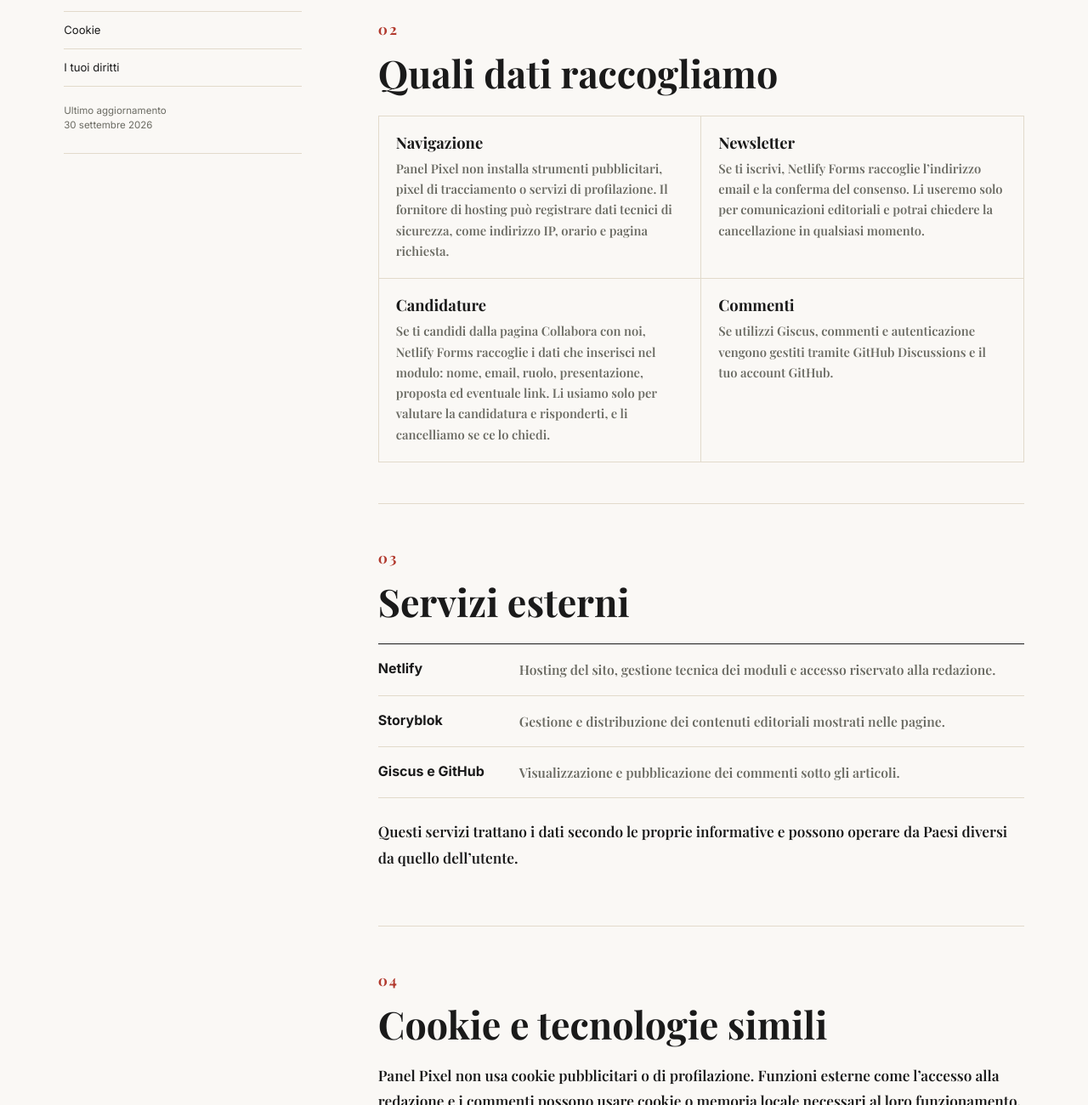
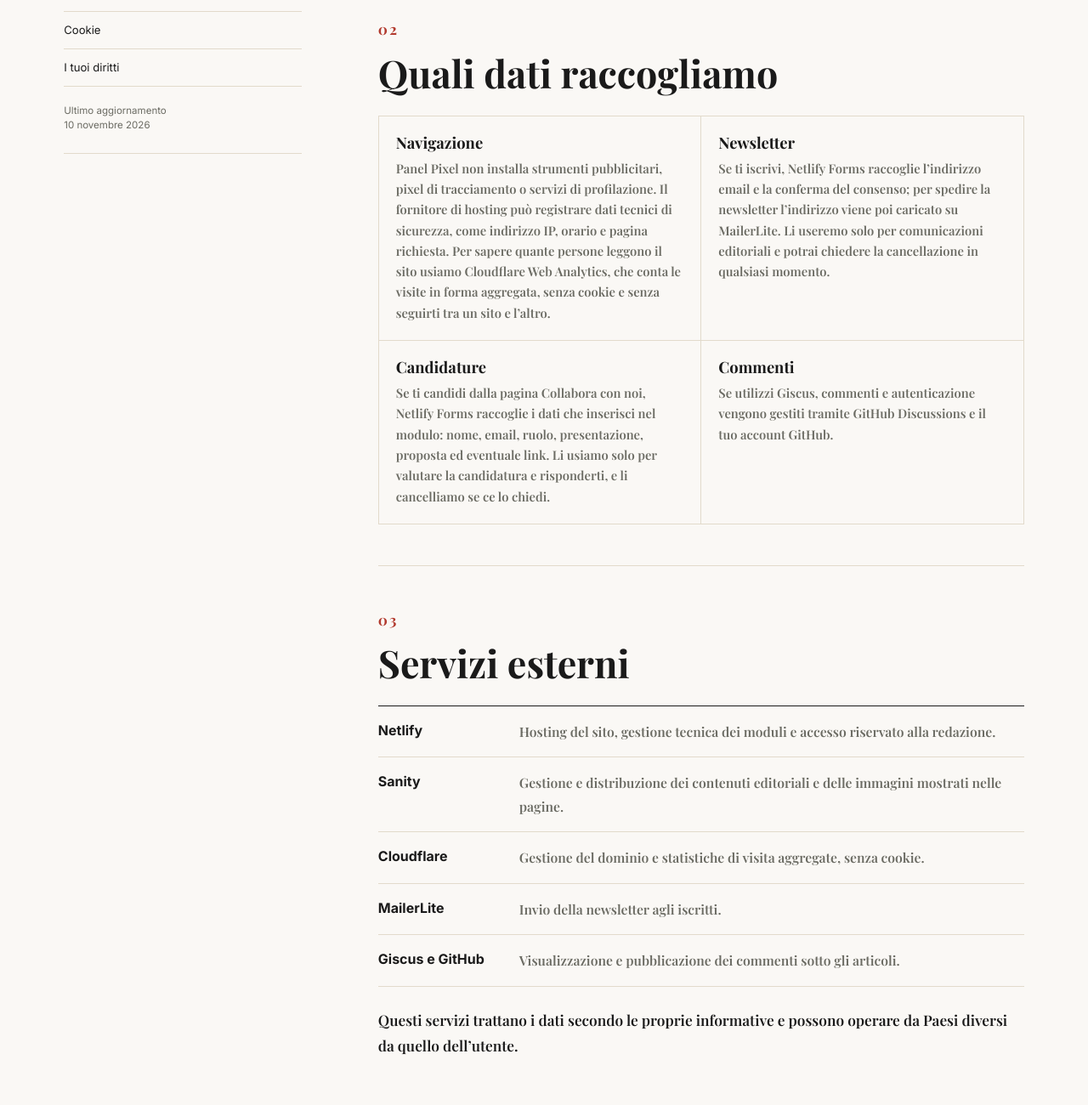
Before and after one commit to barrygianfranco-ship-it/panelpixel-site, a website: page privacy.html in a window 1280 px wide. Shown: the part 691-1991 px from the top of the page at 85% size. Drawn offline with Linux system fonts and the light colour scheme.

Commit message:
Privacy: Sanity al posto di Storyblok, MailerLite e Cloudflare

```diff
--- a/privacy.html
+++ b/privacy.html
@@ -81,7 +81,7 @@
         <a href="#cookie">Cookie</a>
         <a href="#diritti">I tuoi diritti</a>
       </nav>
-      <p class="privacy-updated">Ultimo aggiornamento<br><time datetime="2026-09-30">30 settembre 2026</time></p>
+      <p class="privacy-updated">Ultimo aggiornamento<br><time datetime="2026-11-10">10 novembre 2026</time></p>
     </aside>
 
     <article class="privacy-content">
@@ -95,8 +95,8 @@
         <p class="privacy-section-number">02</p>
         <h2>Quali dati raccogliamo</h2>
         <div class="privacy-cards">
-          <div><h3>Navigazione</h3><p>Panel Pixel non installa strumenti pubblicitari, pixel di tracciamento o servizi di profilazione. Il fornitore di hosting può registrare dati tecnici di sicurezza, come indirizzo IP, orario e pagina richiesta.</p></div>
-          <div><h3>Newsletter</h3><p>Se ti iscrivi, Netlify Forms raccoglie l’indirizzo email e la conferma del consenso. Li useremo solo per comunicazioni editoriali e potrai chiedere la cancellazione in qualsiasi momento.</p></div>
+          <div><h3>Navigazione</h3><p>Panel Pixel non installa strumenti pubblicitari, pixel di tracciamento o servizi di profilazione. Il fornitore di hosting può registrare dati tecnici di sicurezza, come indirizzo IP, orario e pagina richiesta. Per sapere quante persone leggono il sito usiamo Cloudflare Web Analytics, che conta le visite in forma aggregata, senza cookie e senza seguirti tra un sito e l’altro.</p></div>
+          <div><h3>Newsletter</h3><p>Se ti iscrivi, Netlify Forms raccoglie l’indirizzo email e la conferma del consenso; per spedire la newsletter l’indirizzo viene poi caricato su MailerLite. Li useremo solo per comunicazioni editoriali e potrai chiedere la cancellazione in qualsiasi momento.</p></div>
           <div><h3>Candidature</h3><p>Se ti candidi dalla pagina Collabora con noi, Netlify Forms raccoglie i dati che inserisci nel modulo: nome, email, ruolo, presentazione, proposta ed eventuale link. Li usiamo solo per valutare la candidatura e risponderti, e li cancelliamo se ce lo chiedi.</p></div>
           <div><h3>Commenti</h3><p>Se utilizzi Giscus, commenti e autenticazione vengono gestiti tramite GitHub Discussions e il tuo account GitHub.</p></div>
         </div>
@@ -107,7 +107,9 @@
         <h2>Servizi esterni</h2>
         <dl class="privacy-services">
           <div><dt>Netlify</dt><dd>Hosting del sito, gestione tecnica dei moduli e accesso riservato alla redazione.</dd></div>
-          <div><dt>Storyblok</dt><dd>Gestione e distribuzione dei contenuti editoriali mostrati nelle pagine.</dd></div>
+          <div><dt>Sanity</dt><dd>Gestione e distribuzione dei contenuti editoriali e delle immagini mostrati nelle pagine.</dd></div>
+          <div><dt>Cloudflare</dt><dd>Gestione del dominio e statistiche di visita aggregate, senza cookie.</dd></div>
+          <div><dt>MailerLite</dt><dd>Invio della newsletter agli iscritti.</dd></div>
           <div><dt>Giscus e GitHub</dt><dd>Visualizzazione e pubblicazione dei commenti sotto gli articoli.</dd></div>
         </dl>
         <p>Questi servizi trattano i dati secondo le proprie informative e possono operare da Paesi diversi da quello dell’utente.</p>
```
